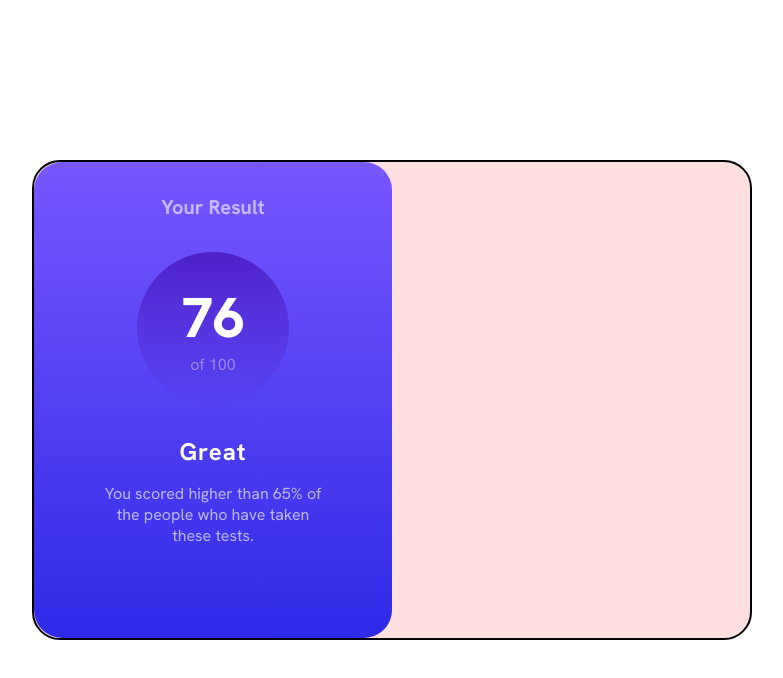
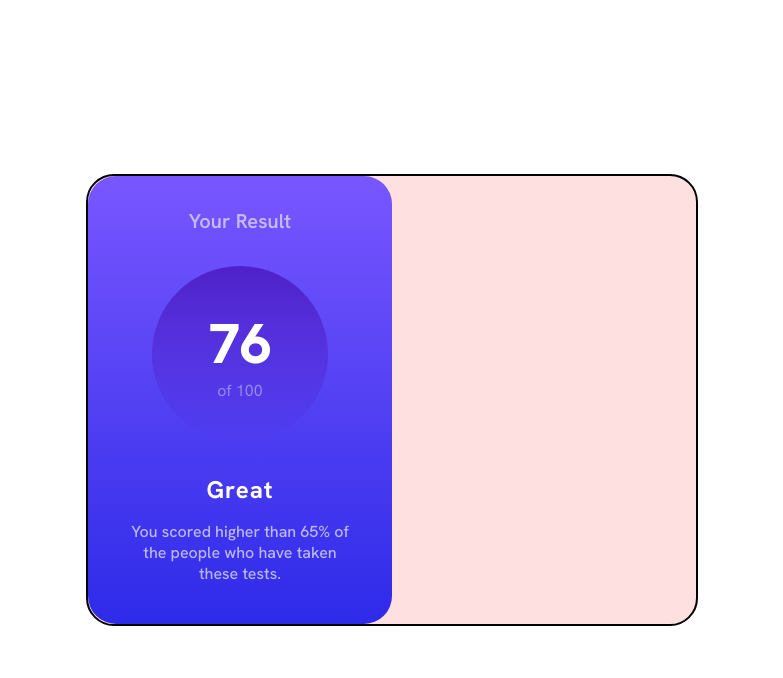
Before and after one commit to ning-sy210/Results-Summary-Component, a React (Vite) app: page / in a window 1280 px wide. Shown: the top 678 px of the page, without its empty margins (248-1031 px from the left). Built offline with nearby package versions, Linux system fonts and the light colour scheme.

Commit message:
style: small fix to css deviations

```diff
--- a/src/App.scss
+++ b/src/App.scss
@@ -38,8 +38,6 @@
 
 .summary-ctn {
   background-color: rgb(255, 224, 224);
-  width: 720px;
-  height: 480px;
   border: 2px solid black;
   border-radius: 28px;
 
@@ -53,19 +51,19 @@
 
   background: linear-gradient($gradient-top-color, $gradient-bot-color);
   border-radius: inherit;
-  padding: 32px 0px;
+  padding: 32px 40px 40px;
   text-align: center;
   row-gap: 32px;
 
   .your-result {
     color: hsla(0, 0%, 100%, 0.6);
     font-size: 20px;
-    font-weight: 700;
+    font-weight: 600;
   }
 }
 
 .score-display {
-  $length: 152px;
+  $length: 176px;
   $gradient-top-color: hsla(256, 72%, 46%, 1);
   $gradient-bot-color: hsla(241, 72%, 46%, 0);
 
@@ -96,6 +94,7 @@
   p {
     color: hsla(0, 0%, 100%, 0.65);
     max-width: 224px;
+    font-weight: 500;
   }
 }
 
```
